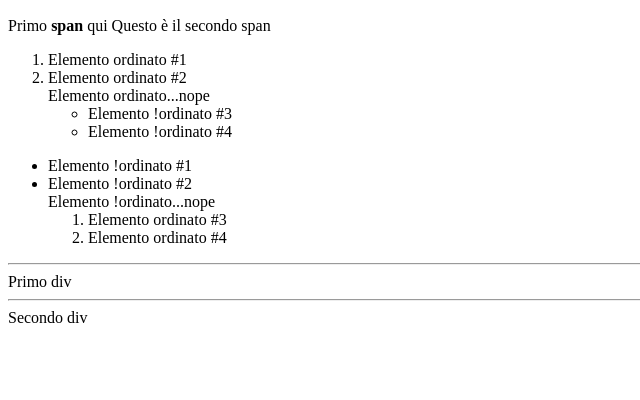
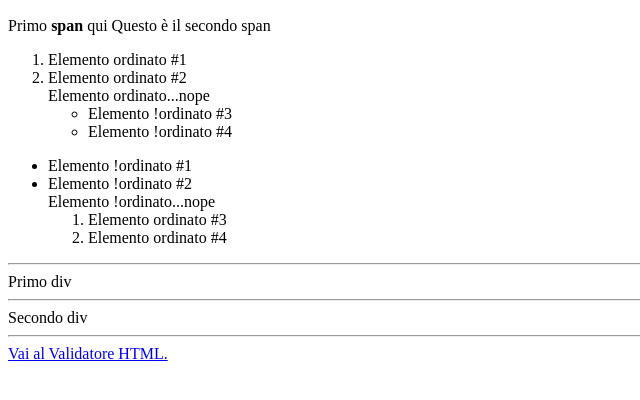
Before and after one commit to Zariy7/html-primo-live, a plain HTML site: page index.html in a window 1280 px wide. Shown: the part 110-510 px from the top of the page, without its empty margins (0-640 px from the left). Drawn offline with Linux system fonts and the light colour scheme.

Commit message:
last change

```diff
--- a/index.html
+++ b/index.html
@@ -47,5 +47,9 @@
         <div>Primo div</div>
         <hr>
         <div>Secondo div</div>
+
+        <!-- Link. Tabelle, tag semantici e immagini in un altro file. -->
+        <hr>
+        <footer><a href="https://validator.w3.org/#validate_by_input">Vai al Validatore HTML.</a></footer>
     </body>
 </html>
```
